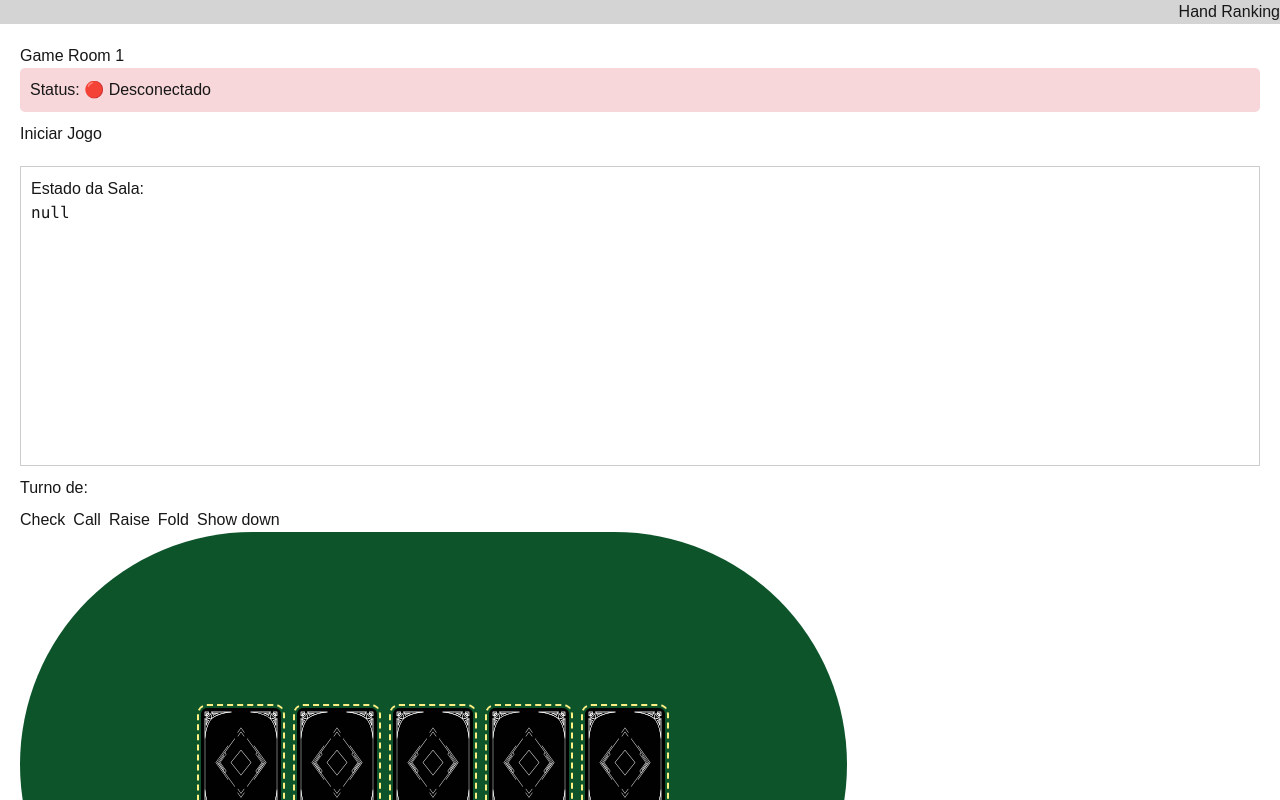
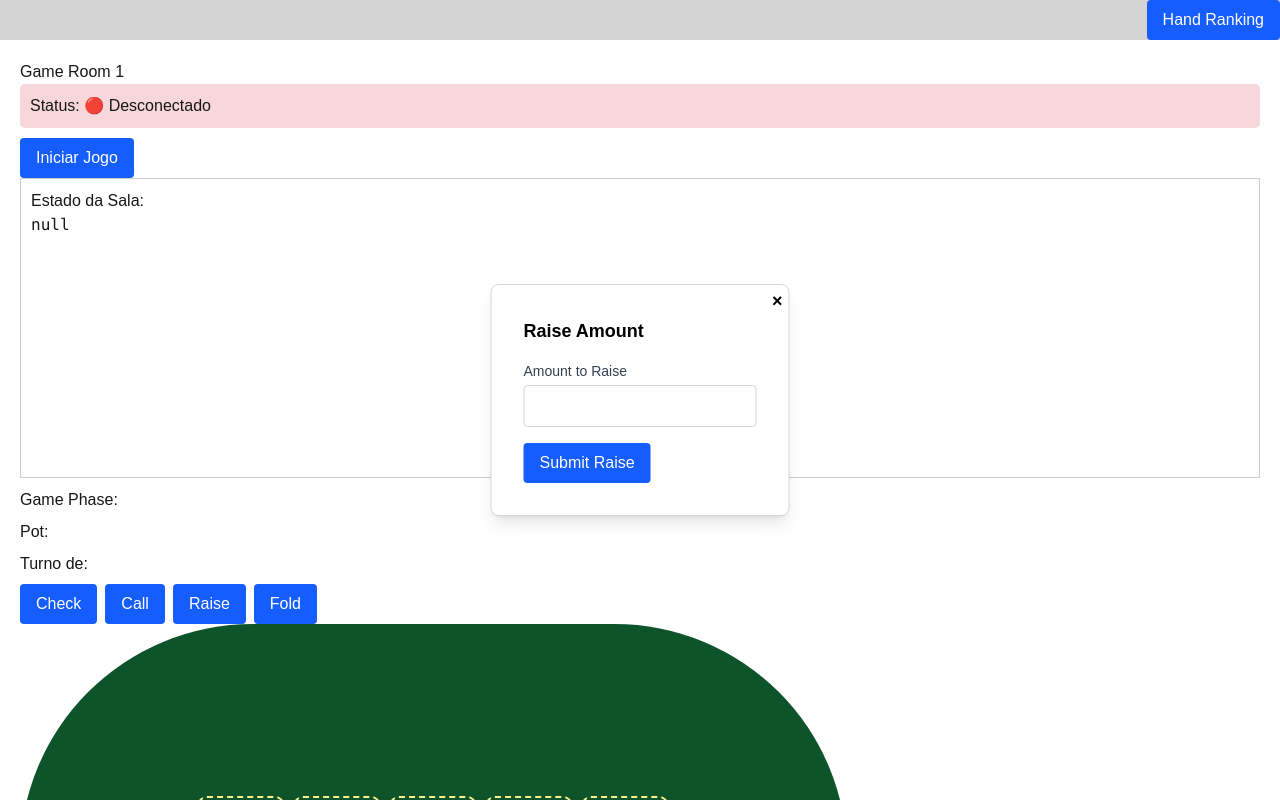
Before and after one commit to gabriela-restani/texas-poker-client, a Next.js app: page /room/1/game in a window 1280 px wide. Both pictures are taken after a click on the button "Raise". Shown: the top 800 px of the page. Built offline with nearby package versions, Linux system fonts and the light colour scheme; no server answers.

Commit message:
refact: create UiButton

```diff
--- a/src/app/room/[id]/game/page.tsx
+++ b/src/app/room/[id]/game/page.tsx
@@ -6,6 +6,9 @@ import { CommunityCards } from '@/components/game/CommunityCards';
 import { INITIAL_COMMUNITY_CARDS } from '@/lib/constants';
 import { Player } from '@/components/game/Player';
 import type { PlayerProps } from '@/types/game';
+import { UiModal } from '@/components/ui/UiModal';
+import { UiButton } from '@/components/ui/UiButton';
+import { RaiseForm } from '@/components/game/RaiseForm';
 
 interface GamePageProps {
   params: Promise<{ id: string }>;
@@ -15,7 +18,6 @@ export default function GamePage({ params }: GamePageProps) {
   const [roomState, setRoomState] = useState<any>(null);
   const [roomId] = useState<string>(React.use(params).id);
   const [isConnected, setIsConnected] = useState(false);
-  const [communityCards, setCommunityCards] = useState<any[]>(INITIAL_COMMUNITY_CARDS);
 
   const [player] = useState<{ name: string, id: string , chips: number }>(() => {
     if (typeof window !== 'undefined') {
@@ -155,10 +157,8 @@ export default function GamePage({ params }: GamePageProps) {
         return
       }
 
-      console.log('Mensagem WebSocket:', data);
-
       if (data.message) {
-        console.log('Tipo:', data.message.type)
+        let state;
 
         switch (data.message.type) {
           case 'player_connected':
@@ -173,7 +173,7 @@ export default function GamePage({ params }: GamePageProps) {
           case 'player_action':
             console.log('Ação do jogador:', data.message);
 
-            const state = data.message?.state;
+            state = data.message?.state;
 
             if (state.betting_round_complete) {
               goToNextPhase();
@@ -182,7 +182,13 @@ export default function GamePage({ params }: GamePageProps) {
             fetchGameState();
             break;
           case 'phase_changed':
-            console.log('Fase alterada:', data.message);
+            state = data.message?.state;
+            setRoomState(state);
+
+            if (state.phase === 'finished') {
+              console.log('Jogo finalizado. Mostrando vencedores...');
+            }
+
             break;
           case 'game_updated':
           case 'round_updated':
@@ -226,9 +232,9 @@ export default function GamePage({ params }: GamePageProps) {
         Status: {isConnected ? '🟢 Conectado' : '🔴 Desconectado'}
       </div>
 
-      <button onClick={startGame} style={{ marginBottom: '20px' }}>
+      <UiButton onClick={startGame} style={{ marginBottom: '20px' }}>
         Iniciar Jogo
-      </button>
+      </UiButton>
 
       <div style={{
         border: '1px solid #ccc',
@@ -241,29 +247,41 @@ export default function GamePage({ params }: GamePageProps) {
         <pre>{JSON.stringify(roomState, null, 2)}</pre>
       </div>
       <div className="flex flex-col gap-2">
+        <span>Game Phase: {roomState?.phase}</span>
+        <span>Pot: {roomState?.pot}</span>
         <span>
           Turno de: { roomState?.players?.find((p: PlayerProps["player"]) => p.id === roomState.current_turn_player_id)?.name }
         </span>
         <div className="flex gap-2">
-          <button
+          <UiButton
             onClick={handleCheckAction}
           >
             Check
-          </button>
-          <button
+          </UiButton>
+          <UiButton
             onClick={handleCallAction}
           >
             Call
-          </button>
-          <button>
+          </UiButton>
+          <UiButton popoverTarget='raise-modal'>
             Raise
-          </button>
-          <button>
+          </UiButton>
+          <UiModal id='raise-modal'>
+            <RaiseForm
+              onSubmit={(amount: number) => {
+                handleRaiseAction(amount);
+                const modal = document.getElementById('raise-modal');
+                if (modal) {
+                  modal.hidePopover();
+                }
+              }}
+            />
+          </UiModal>
+          <UiButton
+            onClick={handleFoldAction}
+          >
             Fold
-          </button>
-          <button>
-            Show down
-          </button>
+          </UiButton>
         </div>
       </div>
       <Table>
--- a/src/app/rooms/page.tsx
+++ b/src/app/rooms/page.tsx
@@ -3,6 +3,7 @@ import React, { useEffect } from 'react';
 import { useRouter } from 'next/navigation';
 import { RoomsList } from '@/components/room/RoomsList';
 import { CreateRoomForm } from '@/components/room/CreateRoomForm';
+import { UiButton } from '@/components/ui/UiButton';
 
 export default function RoomsPage() {
   const router = useRouter();
@@ -21,12 +22,12 @@ export default function RoomsPage() {
     <main className="bg-neutral-100 w-full min-h-svh text-neutral-900 flex flex-col justify-center items-center p-8">
       <div className="bg-white p-8 rounded-lg shadow-md w-full max-w-4xl">
         <h1 className="text-3xl font-bold mb-6">Salas de Poker</h1>
-        <button
+        <UiButton
           className="mt-4 px-4 py-2 bg-green-600 text-white rounded hover:bg-green-700"
           popoverTarget='create-room-modal'
         >
           Criar Nova Sala
-        </button>
+        </UiButton>
         <CreateRoomForm
           id="create-room-modal"
         />
--- /dev/null
+++ b/src/components/game/RaiseForm.tsx
@@ -0,0 +1,38 @@
+import React from 'react';
+import { UiButton } from '@/components/ui/UiButton';
+
+export function RaiseForm({ onSubmit }: { onSubmit: (amount: number) => void }) {
+  function handleSubmit(event: React.FormEvent<HTMLFormElement>) {
+    event.preventDefault();
+    const formData = new FormData(event.currentTarget);
+    const amount = Number(formData.get('raise-amount'));
+    onSubmit(amount);
+  }
+  return (
+    <div className="p-4">
+      <h2 className="text-lg font-semibold mb-4">Raise Amount</h2>
+      <form
+        onSubmit={handleSubmit}
+      >
+        <div className="mb-4">
+          <label htmlFor="raise-amount" className="block text-sm font-medium text-gray-700 mb-1">
+            Amount to Raise
+          </label>
+          <input
+            type="number"
+            id="raise-amount"
+            name="raise-amount"
+            className="w-full border border-gray-300 rounded px-3 py-2 focus:outline-none focus:ring-2 focus:ring-blue-500"
+            min="0"
+          />
+        </div>
+        <UiButton
+          type="submit"
+          className="bg-blue-600 text-white px-4 py-2 rounded hover:bg-blue-700 focus:outline-none focus:ring-2 focus:ring-blue-500"
+        >
+          Submit Raise
+        </UiButton>
+      </form>
+    </div>
+  );
+}
--- a/src/components/layout/TheHeader.tsx
+++ b/src/components/layout/TheHeader.tsx
@@ -1,17 +1,19 @@
 'use client';
 import React from 'react';
 import { HandsRankingModal } from '@/components/modals/HandsRankingModal';
+import { UiButton } from '@/components/ui/UiButton';
+
 export function TheHeader() {
   return (
     <header
       className="flex flex-row items-center justify-end
         w-full bg-neutral-300 text-neutral-900"
     >
-      <button
+      <UiButton
         popoverTarget="hands-ranking-dialog"
       >
         Hand Ranking
-      </button>
+      </UiButton>
       <HandsRankingModal id="hands-ranking-dialog"/>
     </header>
   );
--- a/src/components/login/LoginForm.tsx
+++ b/src/components/login/LoginForm.tsx
@@ -1,6 +1,7 @@
 "use client";
 import React, { useState } from "react";
 import { texasPokerAPI } from "@/lib/texas-poker-api";
+import { UiButton } from "@/components/ui/UiButton";
 
 interface LoginFormProps {
   onLoginSuccess?: (playerData: { id: number; name: string }) => void;
@@ -65,7 +66,7 @@ export function LoginForm({ onLoginSuccess }: LoginFormProps) {
           placeholder="Enter your username"
         />
       </div>
-      <button
+      <UiButton
         type="submit"
         disabled={isLoading}
         className="bg-blue-600 text-white font-bold py-2 rounded-md
@@ -73,7 +74,7 @@ export function LoginForm({ onLoginSuccess }: LoginFormProps) {
           disabled:opacity-50 disabled:cursor-not-allowed"
       >
         {isLoading ? "Entrando..." : "Login"}
-      </button>
+      </UiButton>
     </form>
   );
 }
--- a/src/components/room/CreateRoomForm.tsx
+++ b/src/components/room/CreateRoomForm.tsx
@@ -1,5 +1,6 @@
 import React from "react";
 import { UiModal } from "@/components/ui/UiModal";
+import { UiButton } from "@/components/ui/UiButton";
 import { texasPokerAPI } from "@/lib/texas-poker-api";
 
 export function CreateRoomForm({ id }: { id: string }) {
@@ -51,12 +52,12 @@ export function CreateRoomForm({ id }: { id: string }) {
               required
             />
           </label>
-          <button
+          <UiButton
             type="submit"
             className="px-4 py-2 bg-green-600 text-white rounded hover:bg-green-700"
           >
             Create Room
-          </button>
+          </UiButton>
         </form>
 
       </div>
--- a/src/components/room/EnterRoomForm.tsx
+++ b/src/components/room/EnterRoomForm.tsx
@@ -2,6 +2,7 @@
 import React, { useState } from "react";
 import type { Room } from "@/types/game";
 import { UiModal } from "@/components/ui/UiModal";
+import { UiButton } from "@/components/ui/UiButton";
 import { texasPokerAPI } from "@/lib/texas-poker-api";
 import { useRouter } from 'next/navigation';
 
@@ -41,11 +42,11 @@ export function EnterRoomForm({ id, selectedRoom }: { id: string, selectedRoom:
       {error && (
         <div className="text-red-500 mb-4">{error}</div>
       )}
-      <button
+      <UiButton
         onClick={handleConfirmEnterRoom}
       >
         Confirmar
-      </button>
+      </UiButton>
     </UiModal>
   );
 }
--- /dev/null
+++ b/src/components/ui/UiButton.tsx
@@ -0,0 +1,34 @@
+import React from 'react';
+
+export function UiButton({
+  children,
+  onClick,
+  disabled = false,
+  type = 'button',
+  className = '',
+  popoverTarget,
+  popoverTargetAction,
+}: {
+  children: React.ReactNode;
+  onClick: () => void;
+  disabled?: boolean;
+  type?: "button" | "submit" | "reset" | undefined;
+  className?: string;
+  popoverTarget?: string;
+  popoverTargetAction?: "toggle" | "show" | "hide" | undefined;
+}) {
+  return (
+    <button
+      onClick={onClick}
+      disabled={disabled}
+      className={`bg-blue-600 text-white px-4 py-2 rounded hover:bg-blue-700 focus:outline-none focus:ring-2 focus:ring-blue-500 ${
+        disabled ? 'opacity-50 cursor-not-allowed' : ''
+      } ${className}`}
+      type={type}
+      popoverTarget={popoverTarget}
+      popoverTargetAction={popoverTargetAction}
+    >
+      {children}
+    </button>
+  );
+}
```
Also changed, not shown: src/components/room/RoomsList.tsx (+8 -5 lines).
